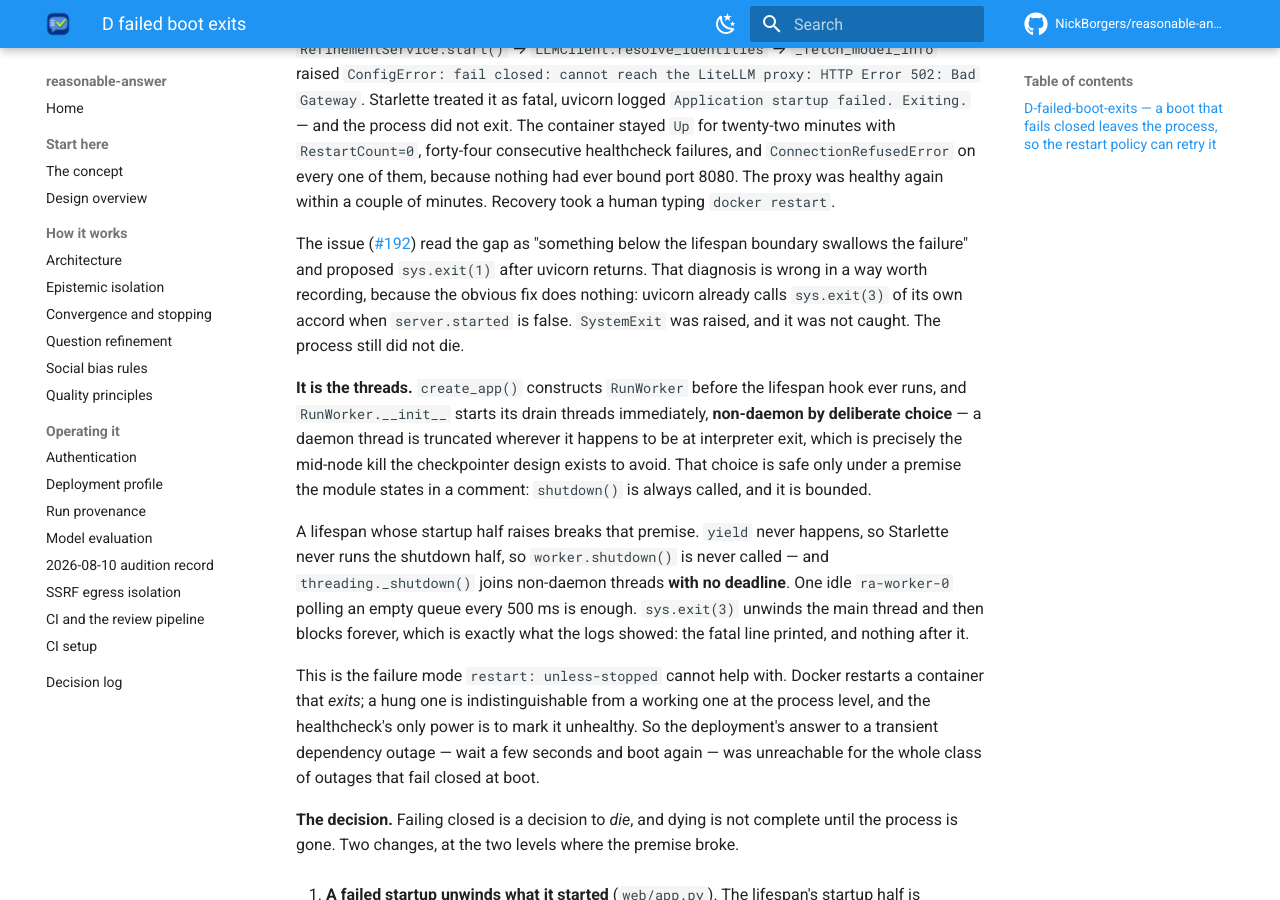
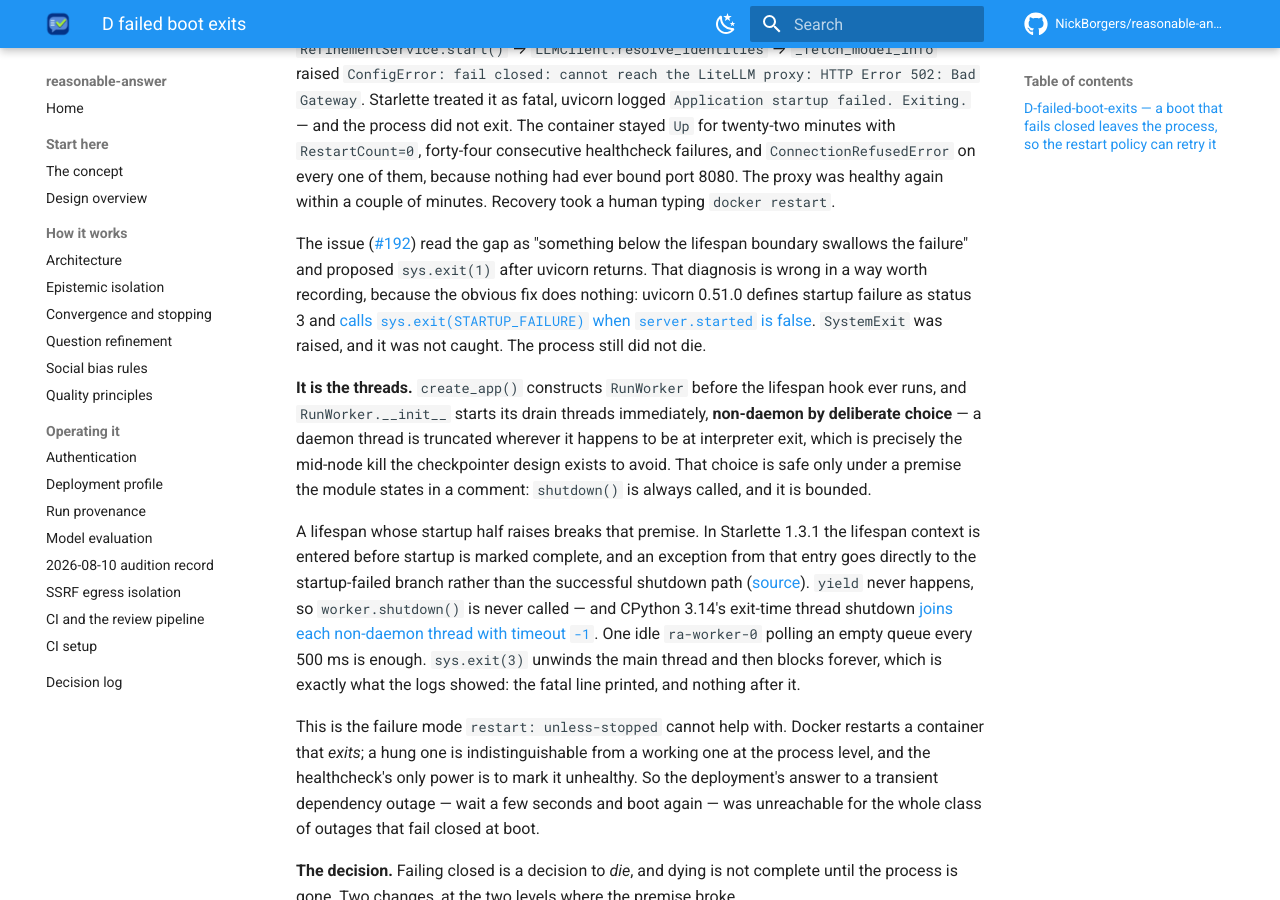
Before and after one commit to NickBorgers/reasonable-answer, an MkDocs documentation site: the page built from docs/decisions/D-failed-boot-exits.md, in a window 1280 px wide and 900 px high, scrolled down 281 px. Built offline with MkDocs 1.6.1 and Material for MkDocs 9.7.7, drawn with Linux system fonts in a browser that asks for light colours; comment, search, counter and statistics services are not loaded.

Commit message:
fix: address reviewer findings (cycle 1, cold)
Addressed all three blockers. The failed-boot rationale now cites exact pinned upstream uvicorn, Starlette, and CPython sources, and offline tests cover every new serve status branch, non-SystemExit crash logging/re-raise, and teardown failure preserving the original startup refusal. The full suite passes: 1,643 tests and Ruff.

Addressed:
  - quality/qual-claim-unsupported-1
  - test/test-matrix-1
  - test/test-matrix-2

```diff
--- a/docs/decisions/D-failed-boot-exits.md
+++ b/docs/decisions/D-failed-boot-exits.md
@@ -12,9 +12,9 @@ typing `docker restart`.
 
 The issue ([#192][issue]) read the gap as "something below the lifespan boundary swallows the
 failure" and proposed `sys.exit(1)` after uvicorn returns. That diagnosis is wrong in a way worth
-recording, because the obvious fix does nothing: uvicorn already calls `sys.exit(3)` of its own
-accord when `server.started` is false. `SystemExit` was raised, and it was not caught. The process
-still did not die.
+recording, because the obvious fix does nothing: uvicorn 0.51.0 defines startup failure as status 3
+and [calls `sys.exit(STARTUP_FAILURE)` when `server.started` is false][uvicorn-startup]. `SystemExit`
+was raised, and it was not caught. The process still did not die.
 
 **It is the threads.** `create_app()` constructs `RunWorker` before the lifespan hook ever runs, and
 `RunWorker.__init__` starts its drain threads immediately, **non-daemon by deliberate choice** — a
@@ -22,11 +22,14 @@ daemon thread is truncated wherever it happens to be at interpreter exit, which
 mid-node kill the checkpointer design exists to avoid. That choice is safe only under a premise the
 module states in a comment: `shutdown()` is always called, and it is bounded.
 
-A lifespan whose startup half raises breaks that premise. `yield` never happens, so Starlette never
-runs the shutdown half, so `worker.shutdown()` is never called — and `threading._shutdown()` joins
-non-daemon threads **with no deadline**. One idle `ra-worker-0` polling an empty queue every 500 ms
-is enough. `sys.exit(3)` unwinds the main thread and then blocks forever, which is exactly what the
-logs showed: the fatal line printed, and nothing after it.
+A lifespan whose startup half raises breaks that premise. In Starlette 1.3.1 the lifespan context is
+entered before startup is marked complete, and an exception from that entry goes directly to the
+startup-failed branch rather than the successful shutdown path ([source][starlette-lifespan]).
+`yield` never happens, so `worker.shutdown()` is never called — and CPython 3.14's exit-time thread
+shutdown [joins each non-daemon thread with timeout `-1`][cpython-thread-shutdown]. One idle
+`ra-worker-0` polling an empty queue every 500 ms is enough. `sys.exit(3)` unwinds the main thread
+and then blocks forever, which is exactly what the logs showed: the fatal line printed, and nothing
+after it.
 
 This is the failure mode `restart: unless-stopped` cannot help with. Docker restarts a container
 that *exits*; a hung one is indistinguishable from a working one at the process level, and the
@@ -104,3 +107,6 @@ refine service that cannot reach the proxy logs `Application startup failed` and
 well inside the timeout that used to expire.
 
 [issue]: https://github.com/NickBorgers/reasonable-answer/issues/192
+[uvicorn-startup]: https://github.com/Kludex/uvicorn/blob/e4d0b05eb8c6459b7ba27ad13a2c2f4f8d4ece50/uvicorn/main.py#L611-L629
+[starlette-lifespan]: https://github.com/Kludex/starlette/blob/8ebffd0678570ddd5d5bb11c6f3c3c7fd4682ab9/starlette/routing.py#L629-L654
+[cpython-thread-shutdown]: https://github.com/python/cpython/blob/323c59a5e348347be2ce2b7ea55fcb30bf68b2d3/Modules/_threadmodule.c#L2351-L2389
```
Also changed, not shown: docs/architecture.md (+14 -7 lines), 1 other file.
